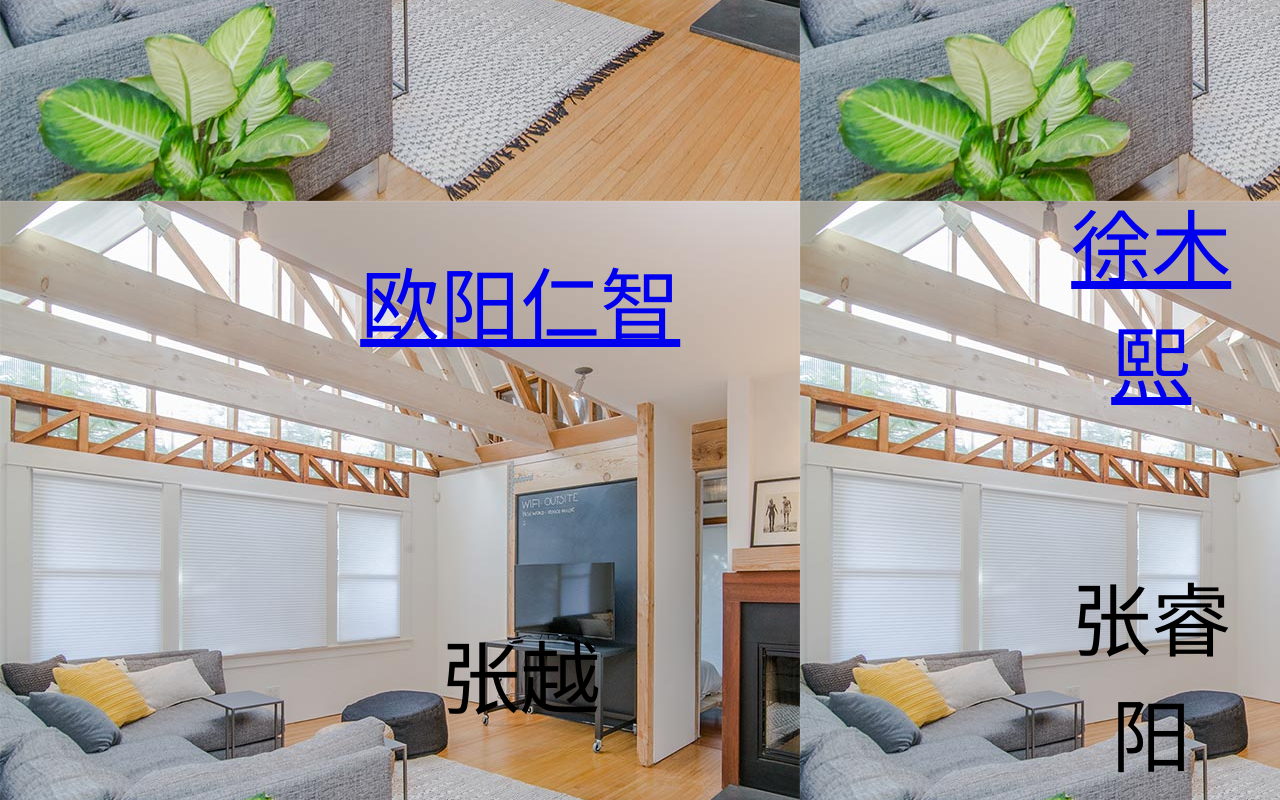
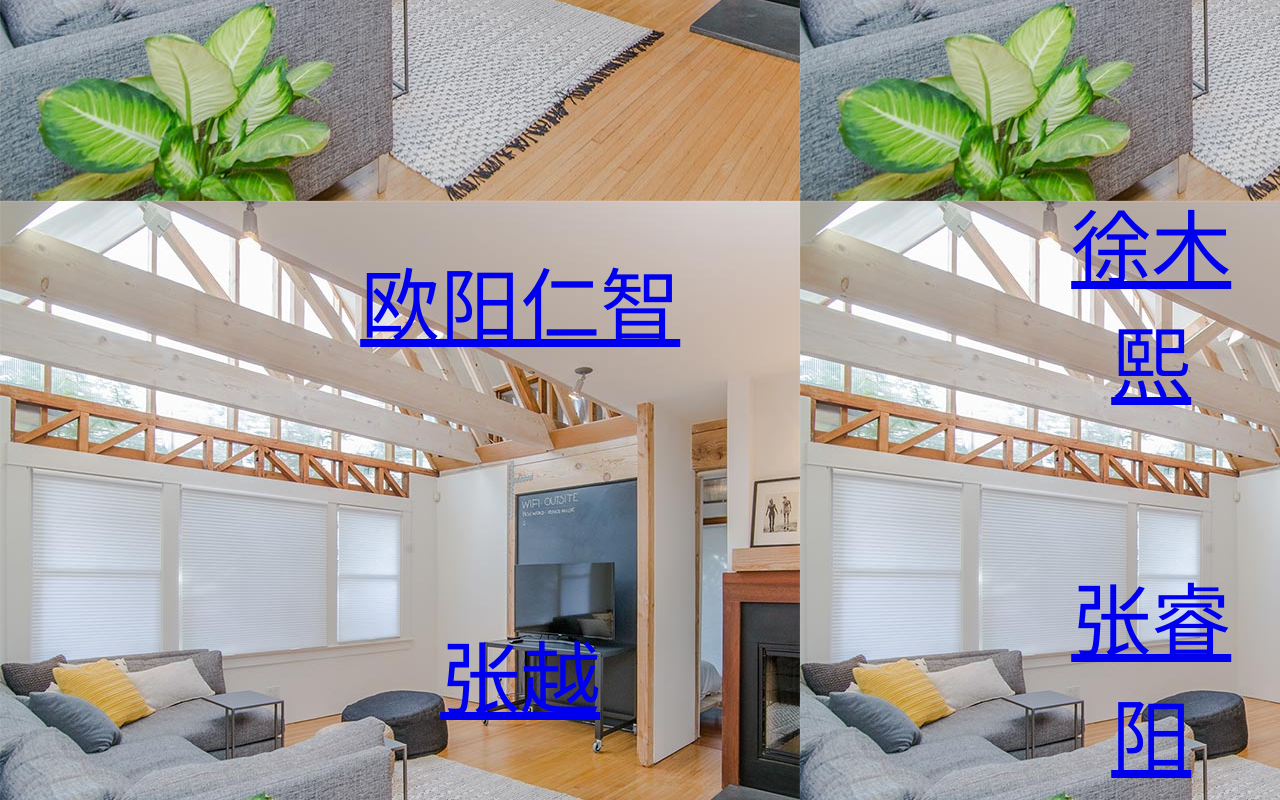
Before and after one commit to Ouyangrenzhi/Ouyangrenzhi.github.io, a plain HTML site: page 306寝室.html in a window 1280 px wide. Shown: the part 590-1390 px from the top of the page. Drawn offline with Linux system fonts and the light colour scheme.

Commit message:
Update 306寝室.html

```diff
--- a/306寝室.html
+++ b/306寝室.html
@@ -25,8 +25,8 @@ body,td,th {
       <td align="center"><a href="https://sixpence123.github.io/">徐木熙</a></td>
     </tr>
     <tr>
-      <td height="118" align="center">张越</td>
-      <td align="center">张睿阳</td>
+      <td height="118" align="center"><a href="http://zhang-yue888.gitee.io/practice-homework">张越</td>
+      <td align="center"><a href="https://xyz1234zry.github.io/">张睿阳</td>
     </tr>
   </table>    <a href="https://ouyangrenzhi.github.io/index.html"></a></td>
 </tr>
```
